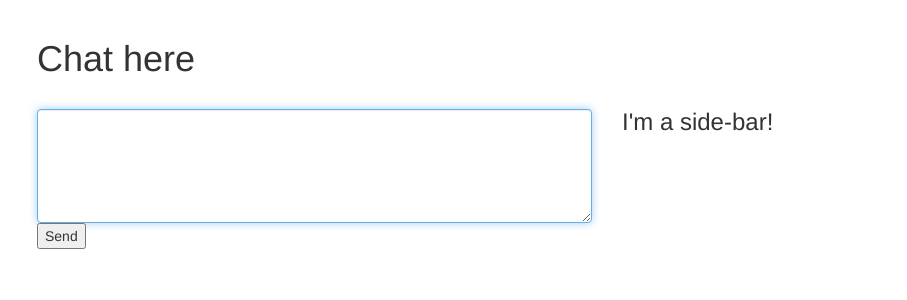
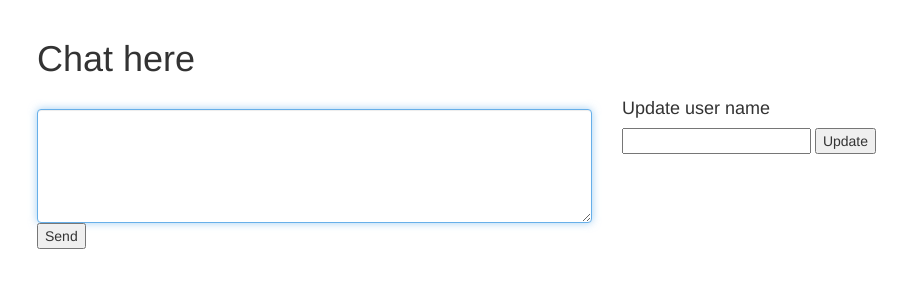
Before and after one commit to hydrospanner/chat-app, a Flask app: page / in a window 1280 px wide. Shown: the part 51-351 px from the top of the page, without its empty margins (33-940 px from the left). Run offline with Flask 2, Linux system fonts and the light colour scheme; parts of the project's set-up code (start-up, migrations or seed data) failed here and were passed over; some libraries are stand-ins or nearby versions.

Commit message:
add name change feature and announcement event

```diff
--- a/app.py
+++ b/app.py
@@ -24,9 +24,14 @@ def handle_unnamed_event(msg):
 @socketio.on('send msg')
 def handle_message(data):
     print('received message: ' + data['msg'])
-    print('user: ' + data['user'])
     # data['time'] = datetime.datetime.now()
     emit('receive message', data, broadcast=True)
 
+@socketio.on('announce')
+def handle_announcement(data):
+    print('announcing')
+    emit('announcement', data, broadcast=True)
+
+
 if __name__ == '__main__':
     socketio.run(debug=True)
--- a/static/sockets.js
+++ b/static/sockets.js
@@ -1,37 +1,37 @@
+var user_name = get_user_name();
+
 function get_user_name() {
     if (localStorage.getItem('user_name')) {
         return localStorage.getItem('user_name');
     } else {
         let rand = Math.floor((Math.random() * 1000000) + 1);
-        let user_name = 'user ' + rand.toString();
-        localStorage.setItem('user_name', user_name);
-        return user_name;
+        let rand_name = 'user ' + rand.toString();
+        localStorage.setItem('user_name', rand_name);
+        return rand_name;
     }
     };
 
 $(document).ready(function () {
     var socket = io.connect('http://' + document.domain + ':' + location.port);
 
-
-
-    // var user_name = // add func here
-
     socket.on('connect', function () {
-        msg = get_user_name() + ' has connected';
-        socket.emit('send msg', { 'msg': msg, 'user': localStorage.getItem('user_name')});
-    });
-
-    socket.on('message', function (msg) {
-        const li = document.createElement('li');
-        li.className = "list-group-item";
-        li.innerHTML = msg;
-        $("#messages").append(li);
+        const msg = user_name + ' has connected';
+        socket.emit('announce', { 'msg': msg });
     });
 
     socket.on('receive message', function (data) {
         const li = document.createElement('li');
         li.className = "list-group-item";
         li.innerHTML = data['msg'] + '<br><small> by ' + data['user'] + ' at [time]</small>';
+        $("#messages").append(li);
+    });
+
+    socket.on('announcement', function (data) {
+        const li = document.createElement('li');
+        li.className = "list-group-item";
+        const h = document.createElement('h4');
+        h.textContent = data['msg'];
+        li.appendChild(h);
         $("#messages").append(li);
     });
 
@@ -44,8 +44,10 @@ $(document).ready(function () {
         document.querySelector('#mymessage').focus();
     });
 
-
-
+    $('form#rename-user').submit(function (event) {
+        const msg = user_name + ' is now ' + $('#new_user_name').val();
+        socket.emit('announce', { 'msg': msg });
+    });
 });
 
 document.querySelector('#mymessage').onkeyup = () => {
--- a/templates/home.html
+++ b/templates/home.html
@@ -19,7 +19,13 @@ SocketIO messenger
             <textarea class="form-control" rows="5" id="mymessage" autofocus></textarea>
             <button id="sendbutton">Send</button>
         </div>
-        <div class="col-sm-6"><h3>I'm a side-bar!</h3></div>
+        <div class="col-sm-6">
+            <h4>Update user name</h4>
+            <form id="rename-user" action="#">
+                <input type="text" id="new_user_name" >
+                <input type="submit" value="Update" >
+            </form>
+        </div>
     </div>
 </div>
 {% endblock %}
```
